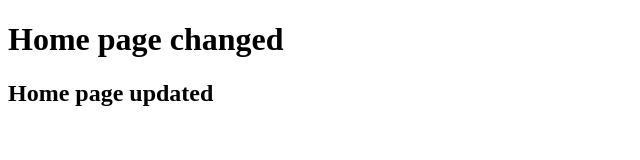
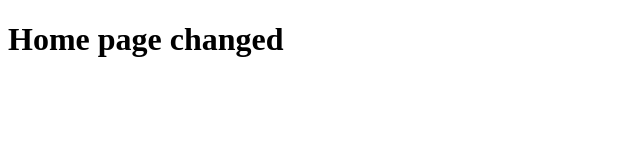
Before and after one commit to jaguell/test-bootcamp, a plain HTML site: page index.html in a window 1280 px wide. Shown: the whole page, without its empty margins (0-640 px from the left). Drawn offline with Linux system fonts and the light colour scheme.

Commit message:
remover h2 tag

```diff
--- a/index.html
+++ b/index.html
@@ -63,6 +63,5 @@ bola?
   </head>
   <body>
     <h1>Home page changed</h1>
-    <h2>Home page updated</h2>
   </body>
 </html>
```
